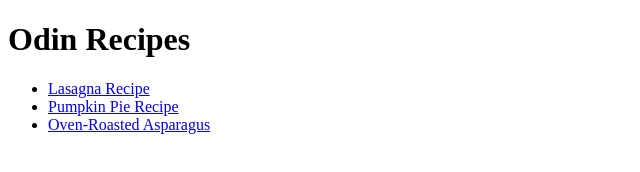
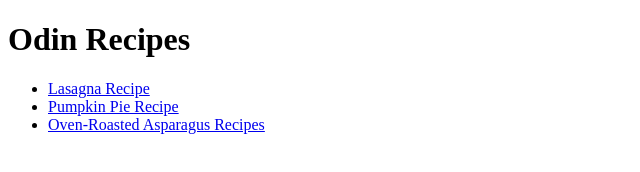
Before and after one commit to JibbyCode/odin-recipes, a plain HTML site: page index.html in a window 1280 px wide. Shown: the full height of the page, 0-640 px from the left. Drawn offline with Linux system fonts and the light colour scheme.

Commit message:
commited

```diff
--- a/index.html
+++ b/index.html
@@ -11,7 +11,7 @@
     <ul>
         <li><a href="recipes/lasagna.html">Lasagna Recipe</a></li>
         <li><a href="recipes/pumpkin-pie.html">Pumpkin Pie Recipe</a></li>
-        <li><a href="images/asparagus.jpeg">Oven-Roasted Asparagus</a></li>
+        <li><a href="images/asparagus.jpeg">Oven-Roasted Asparagus Recipes</a></li>
     </ul>
 </body>
 </html>
```
